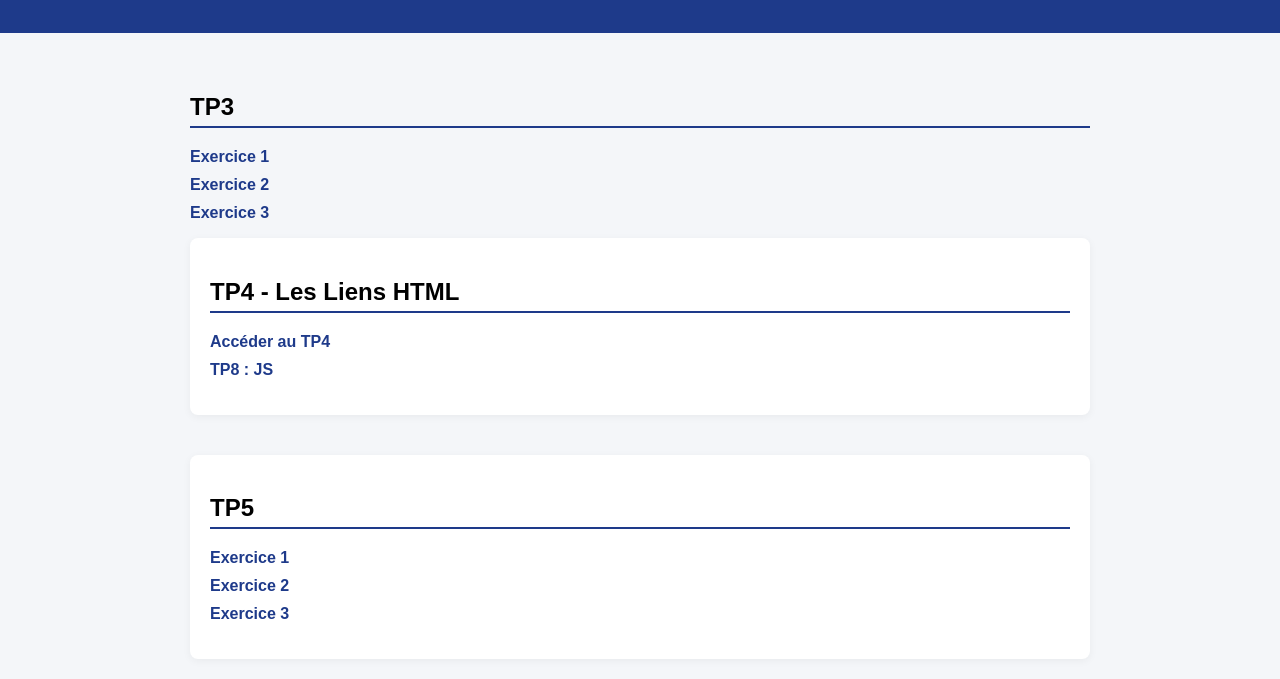
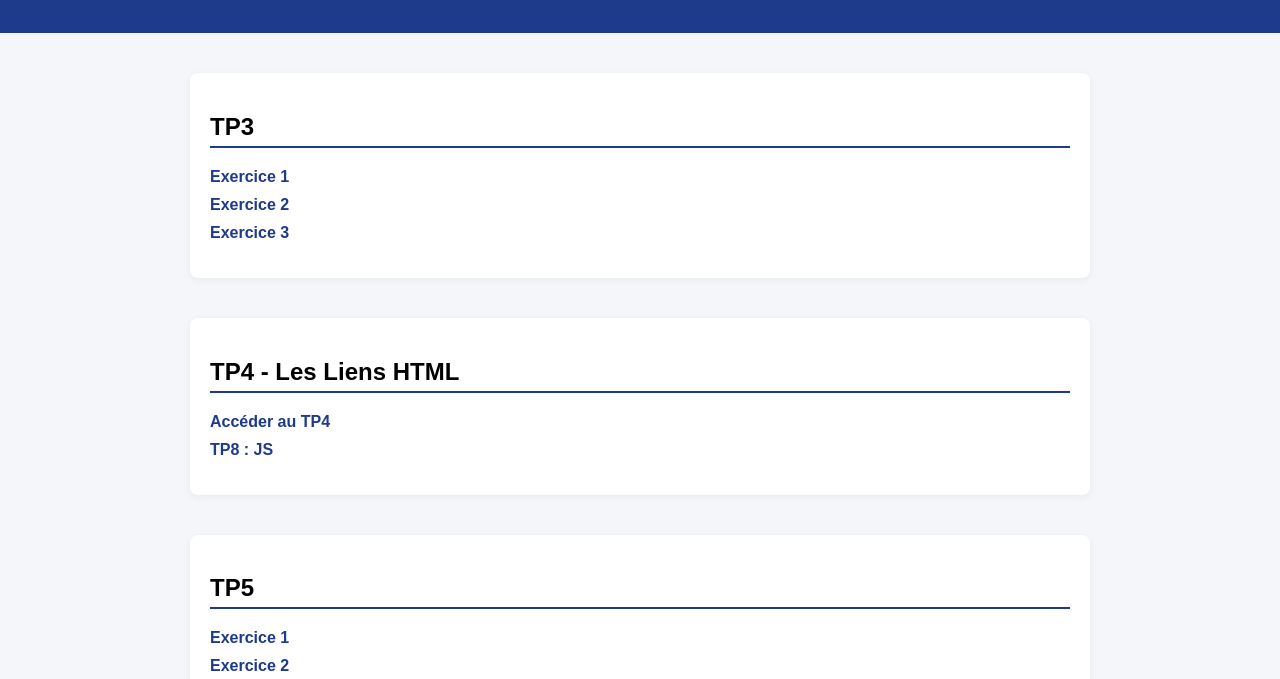
Before and after one commit to SiniX69/TP2-Web, a plain HTML site: page index.html in a window 1280 px wide. Shown: the part 121-800 px from the top of the page. Drawn offline with Linux system fonts and the light colour scheme.

Commit message:
Modification de la page d'accueil

```diff
--- a/index.html
+++ b/index.html
@@ -75,11 +75,12 @@
 </header>
 
 <main>
-
     <title>Mes TP Web</title>
 </head>
+
 <body>
-    <h2>TP3</h2>
+    <div class="tp-section">
+        <h2>TP3</h2>
         <ul>
             <li><a href="TP3/exercice1.html">Exercice 1</a></li>
             <li><a href="TP3/exercice2.html">Exercice 2</a></li>
```
